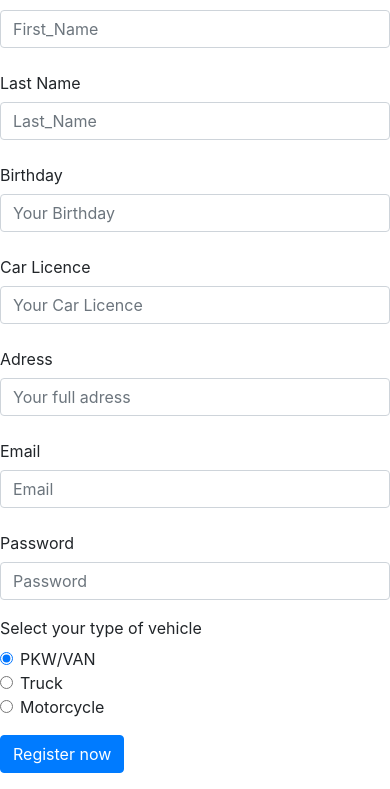
After one commit to timtheone/FSWD40-PHP-CHALLENGE, a PHP site: page /php_exercises/registration.php in a window 390 px wide. The commit adds this page. Shown: the part 618-1407 px from the top of the page. Run offline with PHP 8.4, Linux system fonts and the light colour scheme.

Commit message:
update registration file

```diff
--- a/index.php
+++ b/index.php
@@ -6,7 +6,7 @@
 	<title>Car Rental Service</title>
 
 	<link rel="stylesheet" href="https://stackpath.bootstrapcdn.com/bootstrap/4.1.1/css/bootstrap.min.css" integrity="sha384-WskhaSGFgHYWDcbwN70/dfYBj47jz9qbsMId/iRN3ewGhXQFZCSftd1LZCfmhktB" crossorigin="anonymous">
-	<link rel="stylesheet" href="style.css">
+	<link rel="stylesheet" href="styleregistration.css">
 	<script src="https://code.jquery.com/jquery-3.3.1.slim.min.js" integrity="sha384-q8i/X+965DzO0rT7abK41JStQIAqVgRVzpbzo5smXKp4YfRvH+8abtTE1Pi6jizo" crossorigin="anonymous"></script>
 	<script src="https://cdnjs.cloudflare.com/ajax/libs/popper.js/1.14.3/umd/popper.min.js" integrity="sha384-ZMP7rVo3mIykV+2+9J3UJ46jBk0WLaUAdn689aCwoqbBJiSnjAK/l8WvCWPIPm49" crossorigin="anonymous"></script>
 	<script src="https://stackpath.bootstrapcdn.com/bootstrap/4.1.1/js/bootstrap.min.js" integrity="sha384-smHYKdLADwkXOn1EmN1qk/HfnUcbVRZyYmZ4qpPea6sjB/pTJ0euyQp0Mk8ck+5T" crossorigin="anonymous"></script>
--- /dev/null
+++ b/registration.php
@@ -0,0 +1,159 @@
+<!DOCTYPE html>
+<html>
+<head>
+	<meta charset="utf-8">
+	<meta http-equiv="X-UA-Compatible" content="IE=edge">
+	<title>Car Rental Service</title>
+
+	<link rel="stylesheet" href="https://stackpath.bootstrapcdn.com/bootstrap/4.1.1/css/bootstrap.min.css" integrity="sha384-WskhaSGFgHYWDcbwN70/dfYBj47jz9qbsMId/iRN3ewGhXQFZCSftd1LZCfmhktB" crossorigin="anonymous">
+	<link rel="stylesheet" href="style.css">
+	<script src="https://code.jquery.com/jquery-3.3.1.slim.min.js" integrity="sha384-q8i/X+965DzO0rT7abK41JStQIAqVgRVzpbzo5smXKp4YfRvH+8abtTE1Pi6jizo" crossorigin="anonymous"></script>
+	<script src="https://cdnjs.cloudflare.com/ajax/libs/popper.js/1.14.3/umd/popper.min.js" integrity="sha384-ZMP7rVo3mIykV+2+9J3UJ46jBk0WLaUAdn689aCwoqbBJiSnjAK/l8WvCWPIPm49" crossorigin="anonymous"></script>
+	<script src="https://stackpath.bootstrapcdn.com/bootstrap/4.1.1/js/bootstrap.min.js" integrity="sha384-smHYKdLADwkXOn1EmN1qk/HfnUcbVRZyYmZ4qpPea6sjB/pTJ0euyQp0Mk8ck+5T" crossorigin="anonymous"></script>
+
+</head>
+
+<body>
+
+<nav class="navbar navbar-expand-lg navbar-light bg-light">
+  <a class="navbar-brand" href="#">Rent24</a>
+  <button class="navbar-toggler" type="button" data-toggle="collapse" data-target="#navbarNav" aria-controls="navbarNav" aria-expanded="false" aria-label="Toggle navigation">
+    <span class="navbar-toggler-icon"></span>
+  </button>
+  <div class="collapse navbar-collapse" id="navbarNav">
+    <ul class="navbar-nav">
+      <li class="nav-item active">
+        <a class="nav-link" href="#">Home <span class="sr-only">(current)</span></a>
+      </li>
+      <li class="nav-item">
+        <a class="nav-link" href="#">Destination</a>
+      </li>
+      <li class="nav-item">
+        <a class="nav-link" href="#">Cars</a>
+      </li>
+      <li class="nav-item">
+        <a class="nav-link disabled" href="#">Offers</a>
+      </li>
+    </ul>
+  </div>
+</nav>
+
+<br>
+<h1>Welcome to our awesome community</h1>
+
+<h3>Fill in the form</h3>
+
+<br>
+
+<div id="carouselExampleControls" class="carousel slide" data-ride="carousel">
+  <div class="carousel-inner">
+    <div class="carousel-item active">
+      <img class="d-block w-100" src="https://images.pexels.com/photos/113176/pexels-photo-113176.jpeg?auto=compress&cs=tinysrgb&dpr=2&h=750&w=1260" alt="First slide">
+    </div>
+    <div class="carousel-item">
+      <img class="d-block w-100" src="https://images.pexels.com/photos/539858/pexels-photo-539858.jpeg?auto=compress&cs=tinysrgb&dpr=2&h=750&w=1260" alt="Second slide">
+    </div>
+    <div class="carousel-item">
+      <img class="d-block w-100" src="https://images.pexels.com/photos/301584/pexels-photo-301584.jpeg?auto=compress&cs=tinysrgb&dpr=2&h=750&w=1260" alt="Third slide">
+    </div>
+  </div>
+  <a class="carousel-control-prev" href="#carouselExampleControls" role="button" data-slide="prev">
+    <span class="carousel-control-prev-icon" aria-hidden="true"></span>
+    <span class="sr-only">Previous</span>
+  </a>
+  <a class="carousel-control-next" href="#carouselExampleControls" role="button" data-slide="next">
+    <span class="carousel-control-next-icon" aria-hidden="true"></span>
+    <span class="sr-only">Next</span>
+  </a>
+</div>
+
+<form>
+
+<div class="form-group row">
+    <label for="inputfirstname" class="col-sm-2 col-form-label">First Name</label>
+    <div class="col-sm-10">
+      <input type="firstname" class="form-control" id="inputfirstname" placeholder="First_Name">
+    </div>
+  </div>
+  <div class="form-group row">
+    <label for="inputlastname" class="col-sm-2 col-form-label">Last Name</label>
+    <div class="col-sm-10">
+      <input type="lastname" class="form-control" id="inputlastname" placeholder="Last_Name">
+    </div>
+  </div>
+<div class="form-group row">
+    <label for="inputbirthday" class="col-sm-2 col-form-label">Birthday</label>
+    <div class="col-sm-10">
+      <input type="birthday" class="form-control" id="inputbirthday" placeholder="Your Birthday">
+    </div>
+  </div>
+
+  <div class="form-group row">
+    <label for="inputcarlicence" class="col-sm-2 col-form-label">Car Licence</label>
+    <div class="col-sm-10">
+      <input type="carlicence" class="form-control" id="inputcarlicence" placeholder="Your Car Licence">
+    </div>
+  </div>
+
+<div class="form-group row">
+    <label for="inputadress" class="col-sm-2 col-form-label">Adress</label>
+    <div class="col-sm-10">
+      <input type="adress" class="form-control" id="inputadress" placeholder="Your full adress">
+    </div>
+  </div>
+
+  <div class="form-group row">
+    <label for="inputEmail3" class="col-sm-2 col-form-label">Email</label>
+    <div class="col-sm-10">
+      <input type="email" class="form-control" id="inputEmail3" placeholder="Email">
+    </div>
+  </div>
+  <div class="form-group row">
+    <label for="inputPassword3" class="col-sm-2 col-form-label">Password</label>
+    <div class="col-sm-10">
+      <input type="password" class="form-control" id="inputPassword3" placeholder="Password">
+    </div>
+  </div>
+  <fieldset class="form-group">
+    <div class="row">
+      <legend class="col-form-label col-sm-2 pt-0">Select your type of vehicle</legend>
+      <div class="col-sm-10">
+        <div class="form-check">
+          <input class="form-check-input" type="radio" name="gridRadios" id="gridRadios1" value="option1" checked>
+          <label class="form-check-label" for="gridRadios1">
+            PKW/VAN
+          </label>
+        </div>
+        <div class="form-check">
+          <input class="form-check-input" type="radio" name="gridRadios" id="gridRadios2" value="option2">
+          <label class="form-check-label" for="gridRadios2">
+            Truck
+          </label>
+        </div>
+        <div class="form-check">
+          <input class="form-check-input" type="radio" name="gridRadios" id="gridRadios3" value="option3">
+          <label class="form-check-label" for="gridRadios3">
+            Motorcycle
+          </label>
+        </div>
+      </div>
+    </div>
+  </fieldset>
+
+  <div class="form-group row">
+    <div class="col-sm-10">
+      <button type="submit" class="btn btn-primary">Register now</button>
+    </div>
+  </div>
+</form>
+
+	<?php
+	include("connect.php");
+
+
+
+	?>
+
+
+</body>
+</html>
```
Also changed, not shown: styleregistration.css (added, +14 -0 lines).
